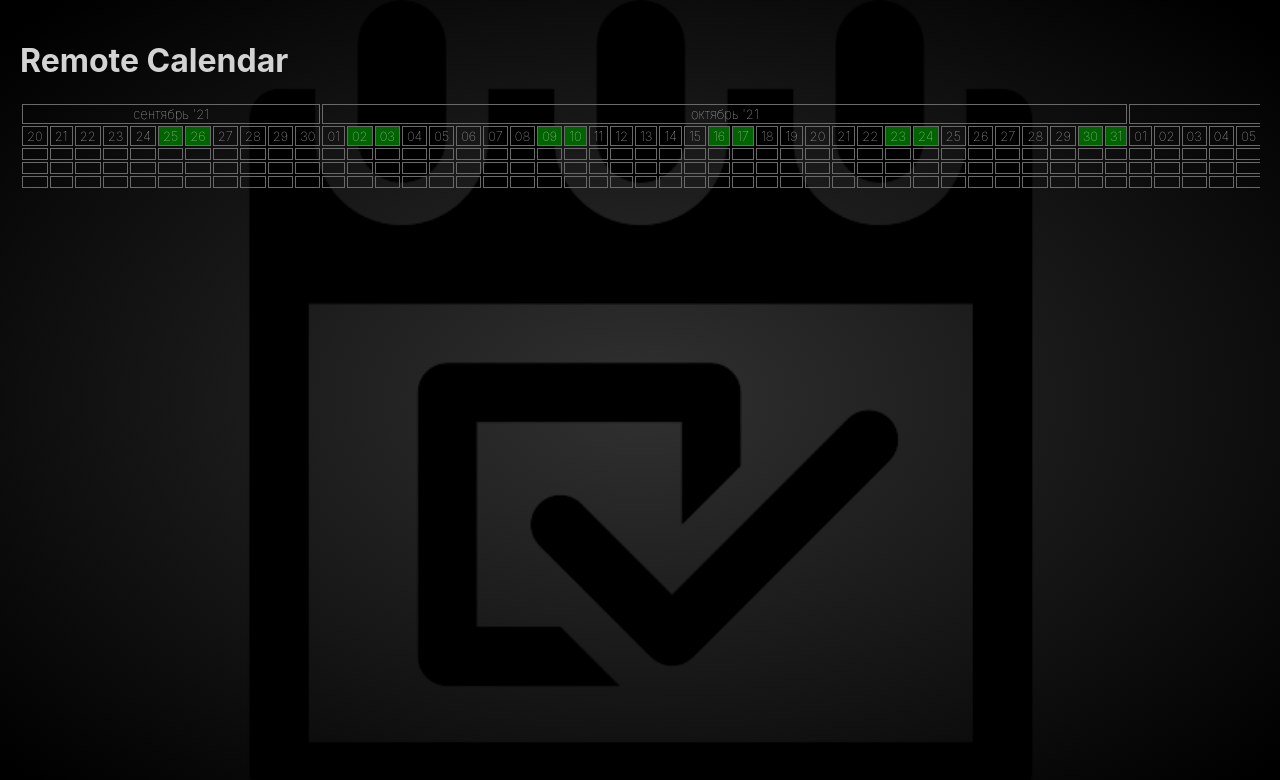
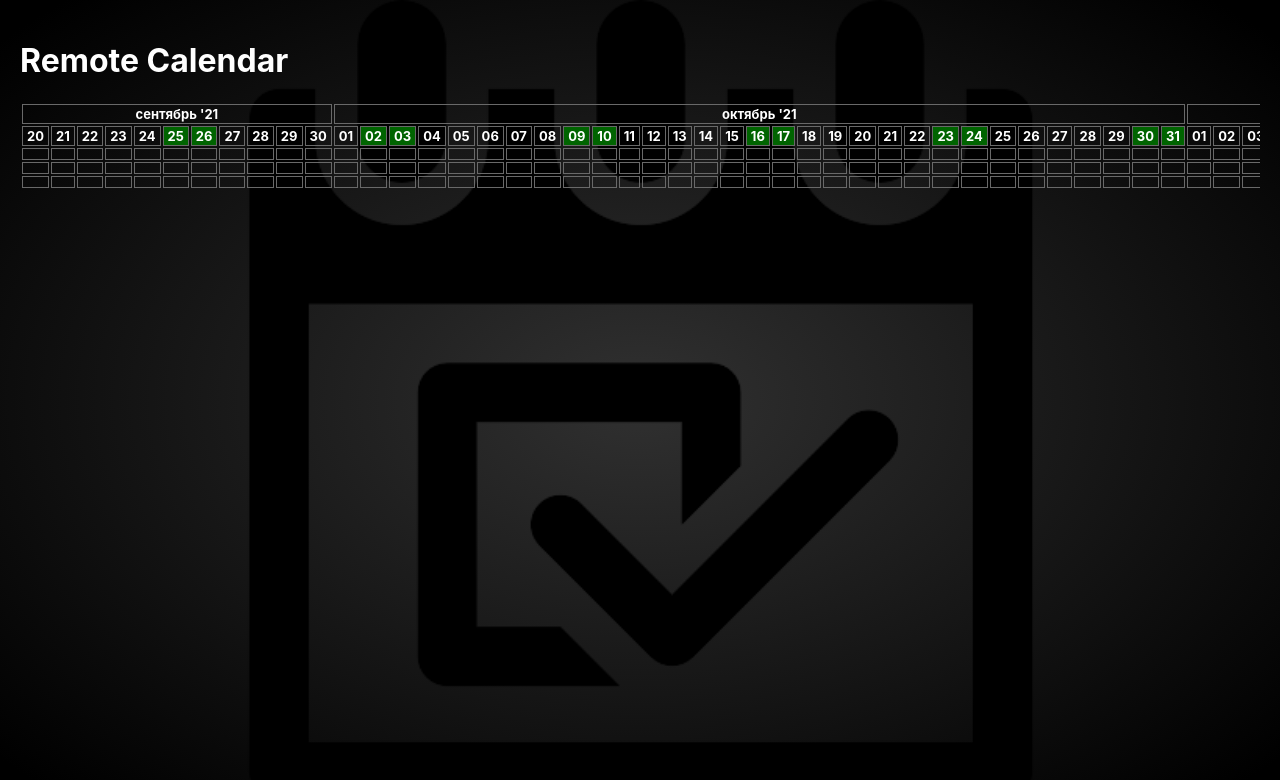
Before and after one commit to SDen4/remote_calendar, a React (Create React App) app: page / in a window 1280 px wide. Shown: the top 780 px of the page. Built offline with nearby package versions, Linux system fonts and the light colour scheme.

Commit message:
refactor font styles

```diff
--- a/src/components/Calendar/Calendar.module.css
+++ b/src/components/Calendar/Calendar.module.css
@@ -6,7 +6,6 @@
   border: 1px solid dimgray;
   padding: 0;
   font-size: 13px;
-  font-weight: 100;
   line-height: 8px;
   cursor: default;
   transition: 0.3s;
--- a/src/components/Calendar/assets/columns.module.css
+++ b/src/components/Calendar/assets/columns.module.css
@@ -1,6 +1,7 @@
 .cell {
   padding: 5px 4px;
   box-sizing: border-box;
+  color: #fff;
 }
 
 .cell:hover {
--- a/src/views/Root/Root.module.css
+++ b/src/views/Root/Root.module.css
@@ -9,7 +9,7 @@
   min-height: 100vh;
   background: center / contain no-repeat url('./assets/calendar.png'),
     radial-gradient(gray -155%, black 95%);
-  color: #d3d3d3;
+  color: #fff;
   padding: 20px;
 }
 
```
Lines whose indentation alone changed are shown as unchanged.
